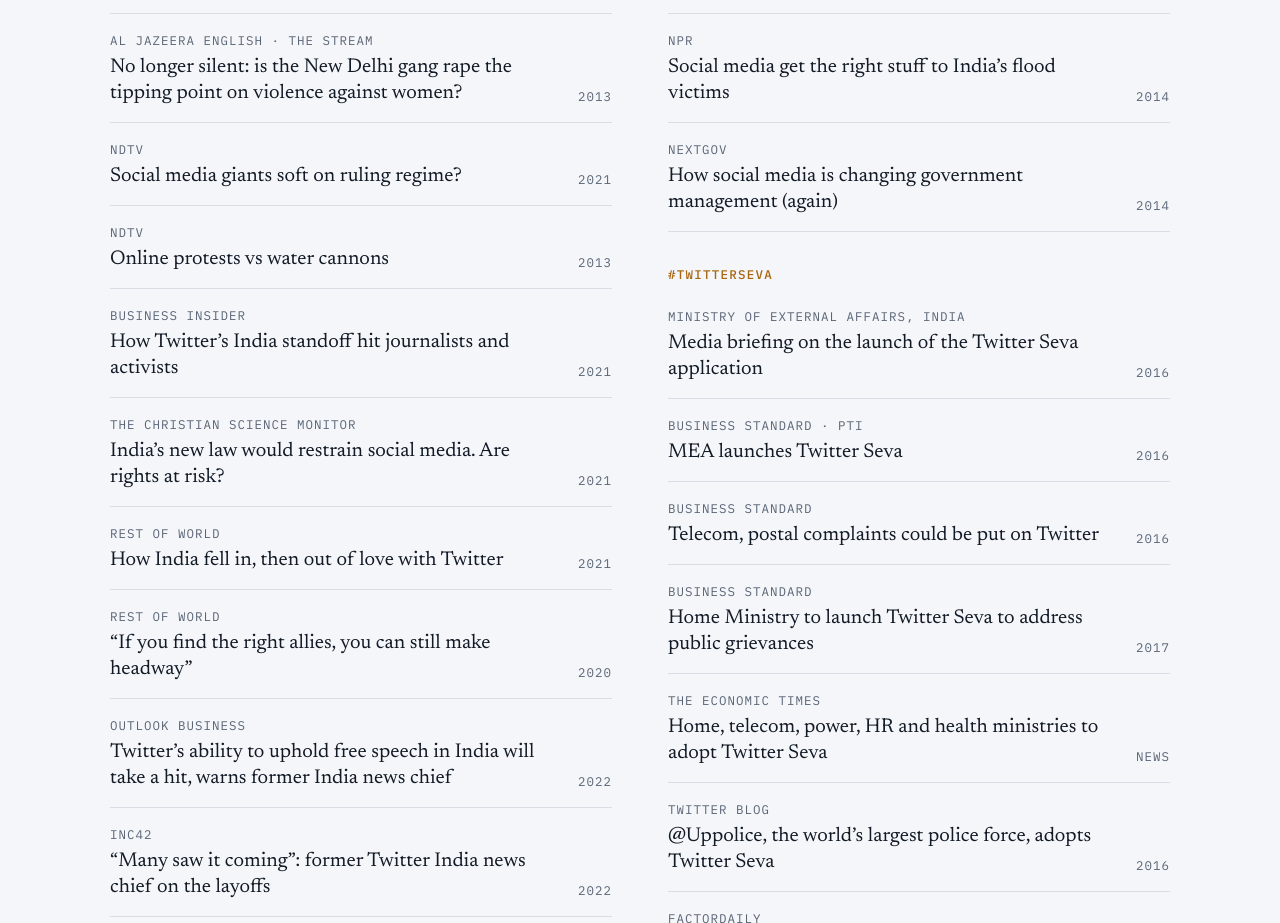
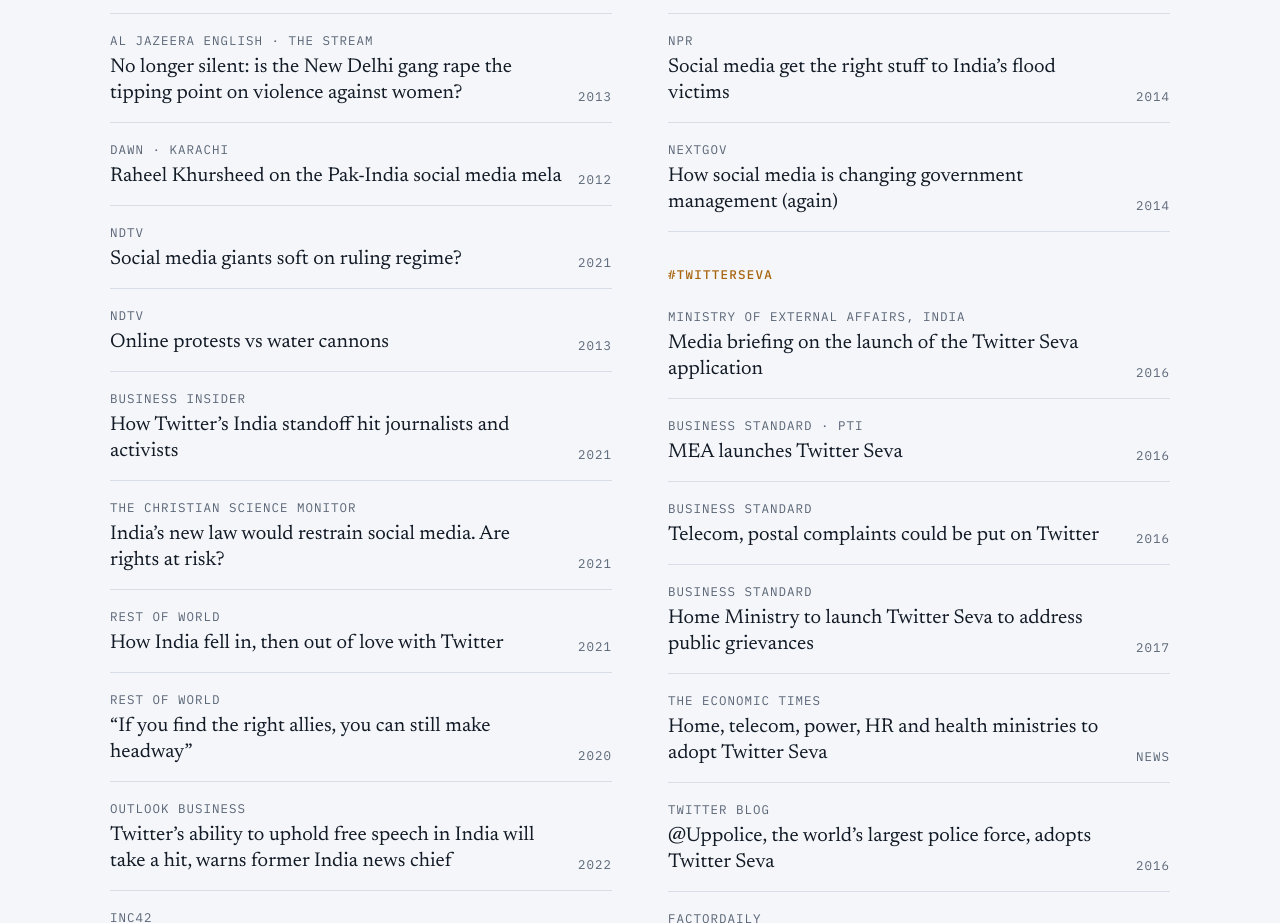
Before and after one commit to raheelkhursheed-boop/madheart, a plain HTML site: page sites/raheelkhursheed.com/index.html in a window 1280 px wide. Shown: the part 3595-4518 px from the top of the page. Drawn offline with Linux system fonts and the light colour scheme.

Commit message:
raheelkhursheed.com: add Dawn interview (2012)
Co-Authored-By: Claude Opus 5.5 <noreply@anthropic.com>
Claude-Session: https://claude.ai/code/session_01UJz8as8iYMNhNwoUcQbVeF

```diff
--- a/sites/raheelkhursheed.com/index.html
+++ b/sites/raheelkhursheed.com/index.html
@@ -295,6 +295,7 @@ footer .wrap{padding-block:22px;color:var(--muted);display:flex;justify-content:
           <li><a href="https://www.youtube.com/watch?v=Hrr0rZLHqv0" target="_blank" rel="noopener"><span class="o mono">BBC Newsnight</span><span class="t">Covid in India: why is the government playing down the crisis? Live panel with Emily Maitlis</span><span class="y mono">2021</span></a></li>
           <li><a href="https://www.bbc.com/news/av/world-asia-21618469" target="_blank" rel="noopener"><span class="o mono">BBC News</span><span class="t">Impact of social media on activism in Asia</span><span class="y mono">2013</span></a></li>
           <li><a href="https://www.youtube.com/watch?v=tTRNiANlGYw" target="_blank" rel="noopener"><span class="o mono">Al Jazeera English · The Stream</span><span class="t">No longer silent: is the New Delhi gang rape the tipping point on violence against women?</span><span class="y mono">2013</span></a></li>
+          <li><a href="https://www.dawn.com/news/734259/raheel-khursheed-on-the-pak-india-social-media-mela" target="_blank" rel="noopener"><span class="o mono">Dawn · Karachi</span><span class="t">Raheel Khursheed on the Pak-India social media mela</span><span class="y mono">2012</span></a></li>
           <li><a href="https://www.ndtv.com/video/government-vs-twitter-social-media-giants-soft-on-ruling-regime-575461" target="_blank" rel="noopener"><span class="o mono">NDTV</span><span class="t">Social media giants soft on ruling regime?</span><span class="y mono">2021</span></a></li>
           <li><a href="https://www.ndtv.com/video/online-protests-vs-water-cannons-260334" target="_blank" rel="noopener"><span class="o mono">NDTV</span><span class="t">Online protests vs water cannons</span><span class="y mono">2013</span></a></li>
           <li><a href="https://www.businessinsider.com/how-twitters-india-standoff-dragged-in-journalists-and-activists-2021-2" target="_blank" rel="noopener"><span class="o mono">Business Insider</span><span class="t">How Twitter’s India standoff hit journalists and activists</span><span class="y mono">2021</span></a></li>
```
